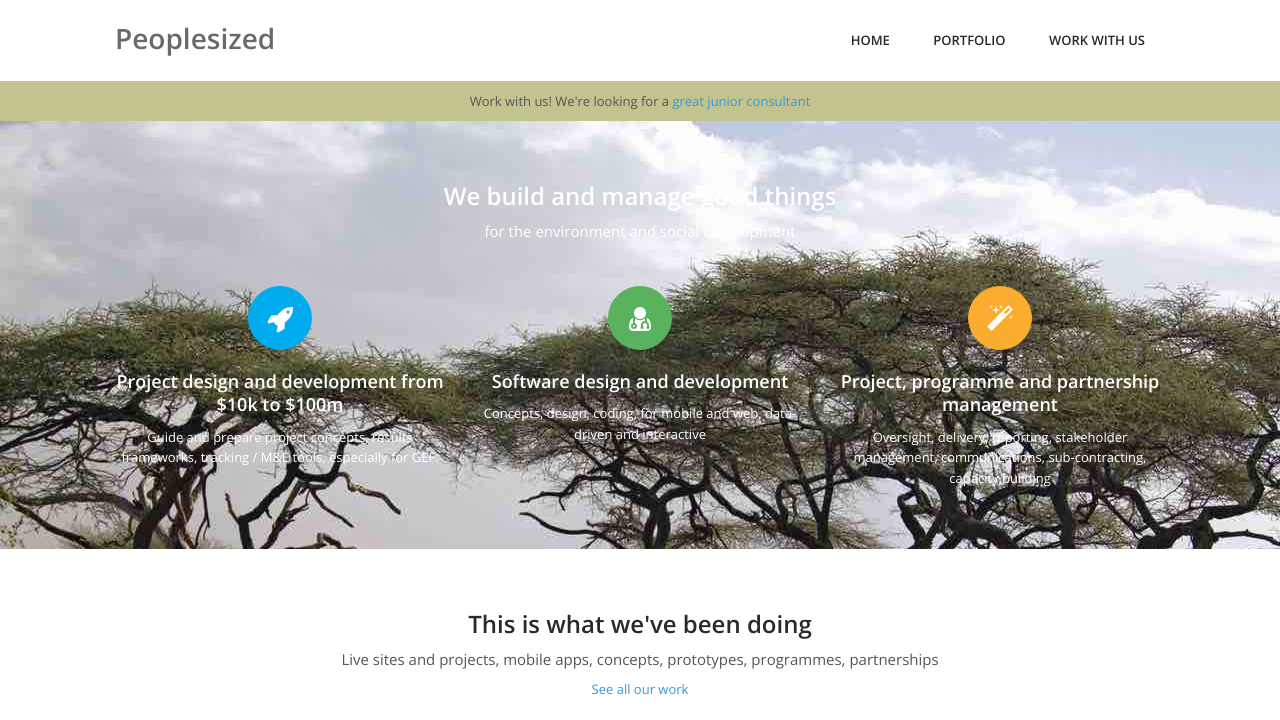
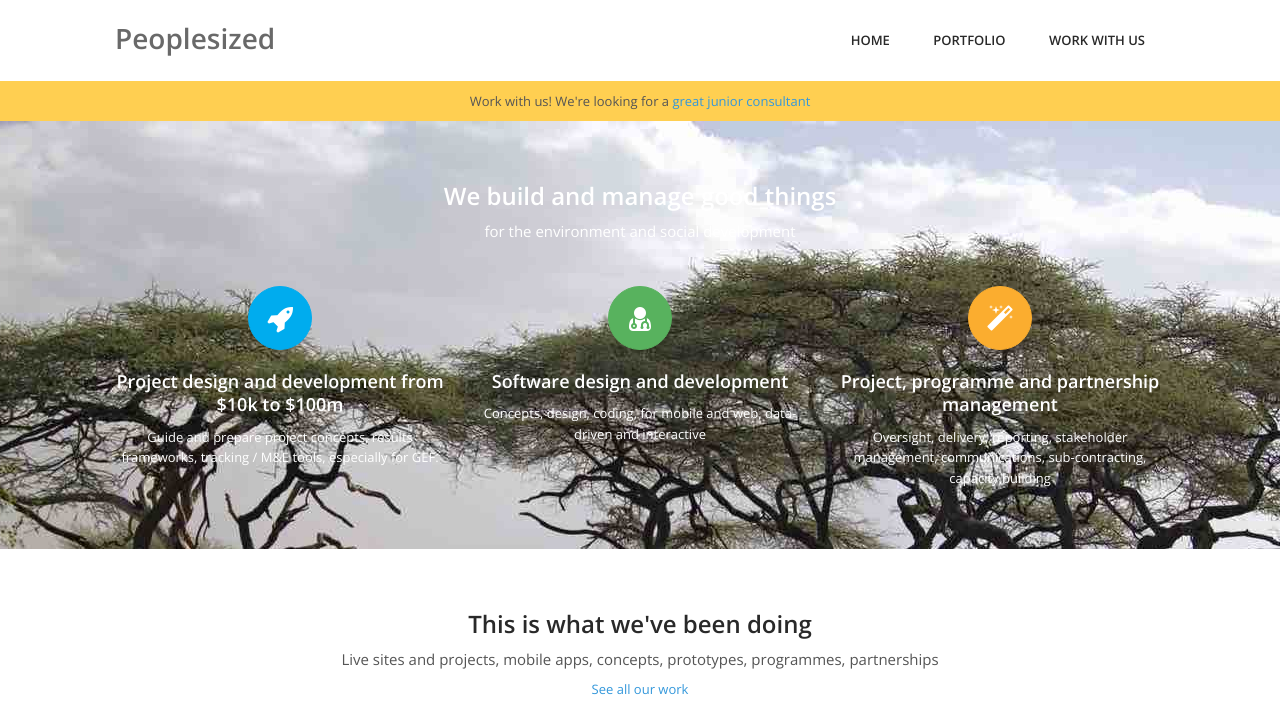
Before and after one commit to Peoplesized/peoplesizedcom, a Jekyll site: the page built from index.html, in a window 1280 px wide. Shown: the top 720 px of the page. Built offline with Jekyll 4.4.1, drawn with Linux system fonts in a browser that asks for light colours; nearby versions of some CDN libraries; grey boxes are pictures that could not be loaded.

Commit message:
colours for work-with-us

```diff
--- a/_sass/_custom.scss
+++ b/_sass/_custom.scss
@@ -144,7 +144,7 @@ mark {
 .flash-bar {
     display: inherit;
     height: 20px;
-    background: rgb(195, 195, 143);
+    background: #FFCF51;
     padding: 10px;
     text-align: center;
 }
```
Also changed, not shown: _includes/work-with-us/junior-consultant-july-2015.md (+2 -0 lines).
